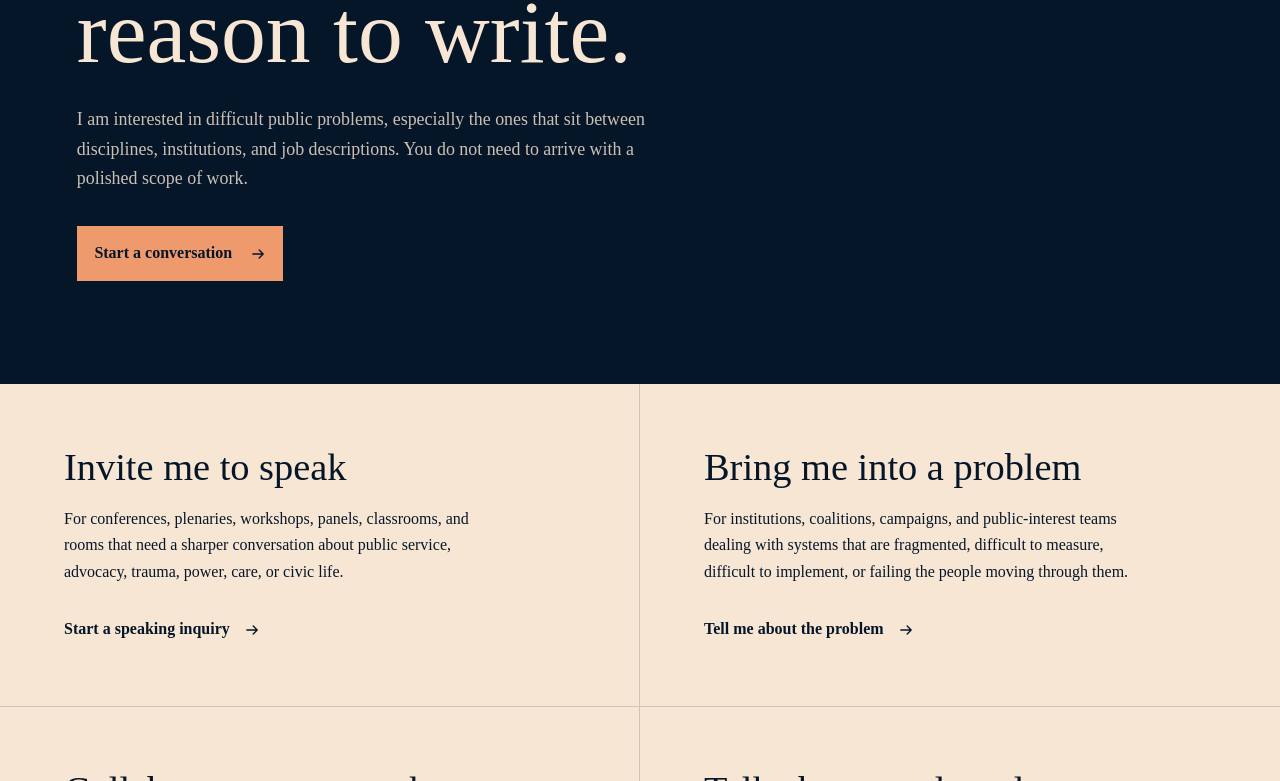
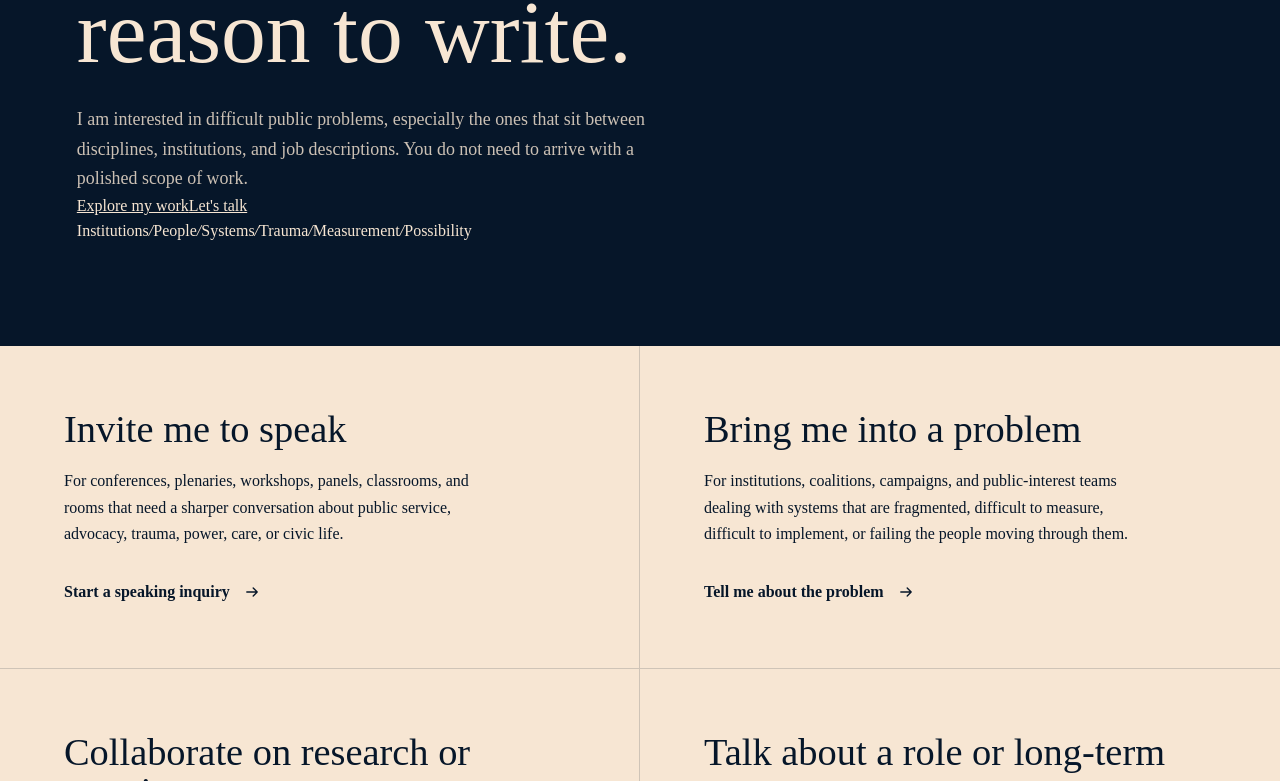
Before and after one commit to littlewild-hub/leahpersonalsite, a Next.js app: page /connect in a window 1280 px wide. Shown: the part 743-1524 px from the top of the page. Built offline with nearby package versions, Linux system fonts and the light colour scheme.

Commit message:
Redesign connect hero and header

```diff
--- a/app/connect/page.js
+++ b/app/connect/page.js
@@ -45,6 +45,8 @@ const paths = [
   },
 ];
 
+const keywords = ['Institutions', 'People', 'Systems', 'Trauma', 'Measurement', 'Possibility'];
+
 function inquiryHref(type, params = {}) {
   const query = new URLSearchParams();
   query.set('type', type);
@@ -59,17 +61,49 @@ export default async function ConnectPage({ searchParams }) {
 
   return (
     <>
+      <div className={styles.headerShell}>
         <SiteHeader />
+      </div>
       <main id="main-content" className={styles.page}>
         <section className={styles.hero}>
+          <div className={styles.heroInner}>
+            <div className={styles.heroCopy}>
               <p className={styles.kicker}>Connect</p>
               <h1>If something here made you think, <em>“we are dealing with this too,”</em> that is enough of a reason to write.</h1>
               <p className={styles.lede}>
                 I am interested in difficult public problems, especially the ones that sit between disciplines, institutions, and job descriptions. You do not need to arrive with a polished scope of work.
               </p>
-          <Link className={styles.email} href={inquiryHref('project', params)}>
-            Start a conversation <ArrowRightIcon />
+              <div className={styles.heroActions}>
+                <Link className={styles.primaryAction} href="/work">
+                  Explore my work
                 </Link>
+                <Link className={styles.secondaryAction} href={inquiryHref('project', params)}>
+                  Let&apos;s talk
+                </Link>
+              </div>
+            </div>
+
+            <div className={styles.heroVisual} aria-hidden="true">
+              <div className={styles.moon} />
+              <div className={styles.branch}>
+                <span className={`${styles.leaf} ${styles.leafOne}`} />
+                <span className={`${styles.leaf} ${styles.leafTwo}`} />
+                <span className={`${styles.leaf} ${styles.leafThree}`} />
+                <span className={`${styles.leaf} ${styles.leafFour}`} />
+                <span className={`${styles.leaf} ${styles.leafFive}`} />
+                <span className={`${styles.leaf} ${styles.leafSix}`} />
+              </div>
+            </div>
+          </div>
+
+          <div className={styles.keywordBand} aria-label="Areas of work">
+            {keywords.map((keyword, index) => (
+              <span key={keyword}>
+                {keyword}
+                {index < keywords.length - 1 ? <i aria-hidden="true">/</i> : null}
+              </span>
+            ))}
+          </div>
         </section>
 
         <section className={styles.paths} aria-label="Ways to work together">
```
Lines whose indentation alone changed are shown as unchanged.
